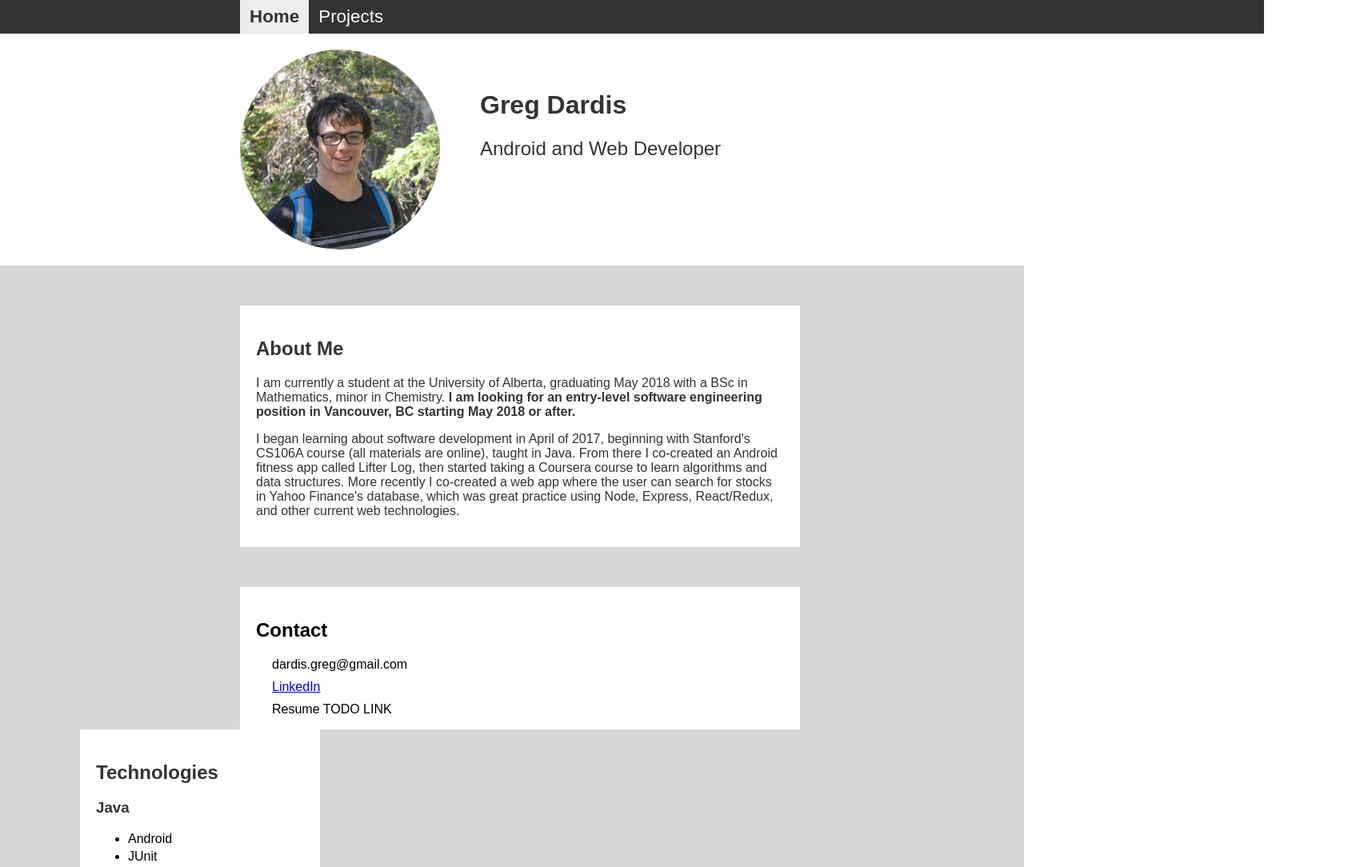
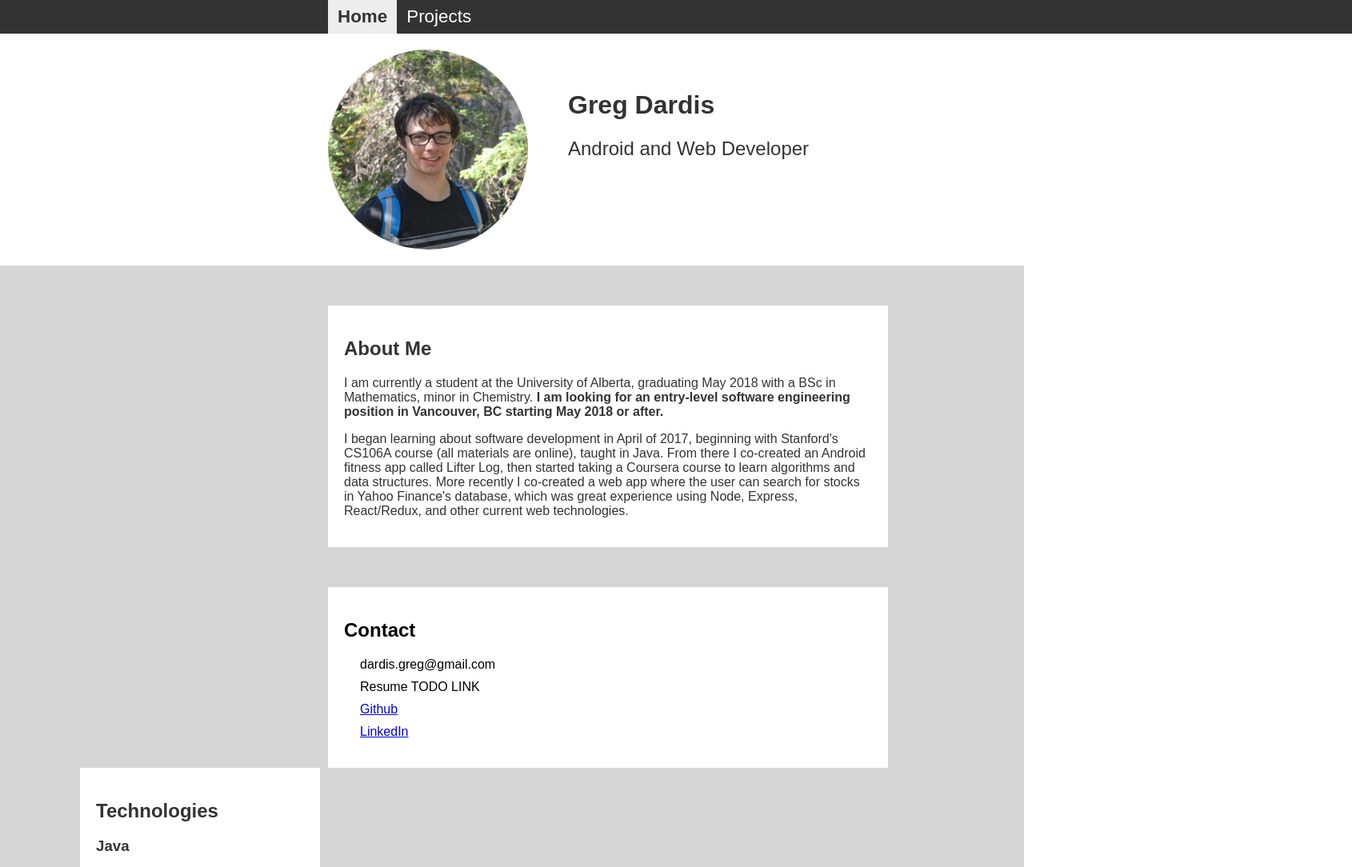
Before and after one commit to gregdardis/personal-website, a React (Create React App) app: page / in a window 1280 px wide. Shown: the top 1084 px of the page at 80% size, 1690 px wide, since content can reach past the window. Built offline with nearby package versions, Linux system fonts and the light colour scheme.

Commit message:
added github link, centered content, changed about me wording

```diff
--- a/src/components/about/About.js
+++ b/src/components/about/About.js
@@ -17,7 +17,7 @@ const About = () => (
       in Java. From there I co-created an Android fitness app called Lifter Log,
       then started taking a Coursera course to learn algorithms and data
       structures. More recently I co-created a web app where the user can
-      search for stocks in Yahoo Finance's database, which was great practice
+      search for stocks in Yahoo Finance's database, which was great experience
       using Node, Express, React/Redux, and other current web technologies.
     </p>
   </div>
--- a/src/components/contact/Contact.js
+++ b/src/components/contact/Contact.js
@@ -7,8 +7,15 @@ const Contact = () => (
     <h2>Contact</h2>
     <ul>
       <li>dardis.greg@gmail.com</li>
-      <li><a href='https://www.linkedin.com/in/greg-dardis-73495514b/'>LinkedIn</a></li>
       <li>Resume TODO LINK</li>
+      <li><a href='https://github.com/gregdardis'
+        target='_blank'>
+        Github
+      </a></li>
+      <li><a href='https://www.linkedin.com/in/greg-dardis-73495514b/'
+        target='_blank'>
+        LinkedIn
+      </a></li>
     </ul>
   </div>
 );
--- a/src/components/contact/contact.css
+++ b/src/components/contact/contact.css
@@ -1,3 +1,7 @@
+.contact {
+  padding-bottom: 20px;
+}
+
 .contact h2 {
   padding: 20px 20px 0px 20px;
 }
--- a/src/components/leftColumn/leftColumn.css
+++ b/src/components/leftColumn/leftColumn.css
@@ -2,7 +2,7 @@
   display: flex;
   flex-direction: column;
   float: left;
-  margin-left: 300px;
+  margin-left: 410px;
   width: 700px;
 }
 
--- a/src/components/nameBanner/nameBanner.css
+++ b/src/components/nameBanner/nameBanner.css
@@ -2,7 +2,7 @@
   display: flex;
   margin-bottom: 50px;
   background-color: white;
-  padding-left: 300px;
+  padding-left: 410px;
 }
 
 .nameBanner img {
--- a/src/components/navBar/navBar.css
+++ b/src/components/navBar/navBar.css
@@ -1,7 +1,7 @@
 .navBar {
   display: flex;
   align-items: center;
-  padding-left: 300px;
+  padding-left: 410px;
   width: 100%;
   background-color: #333333;
 }
```
